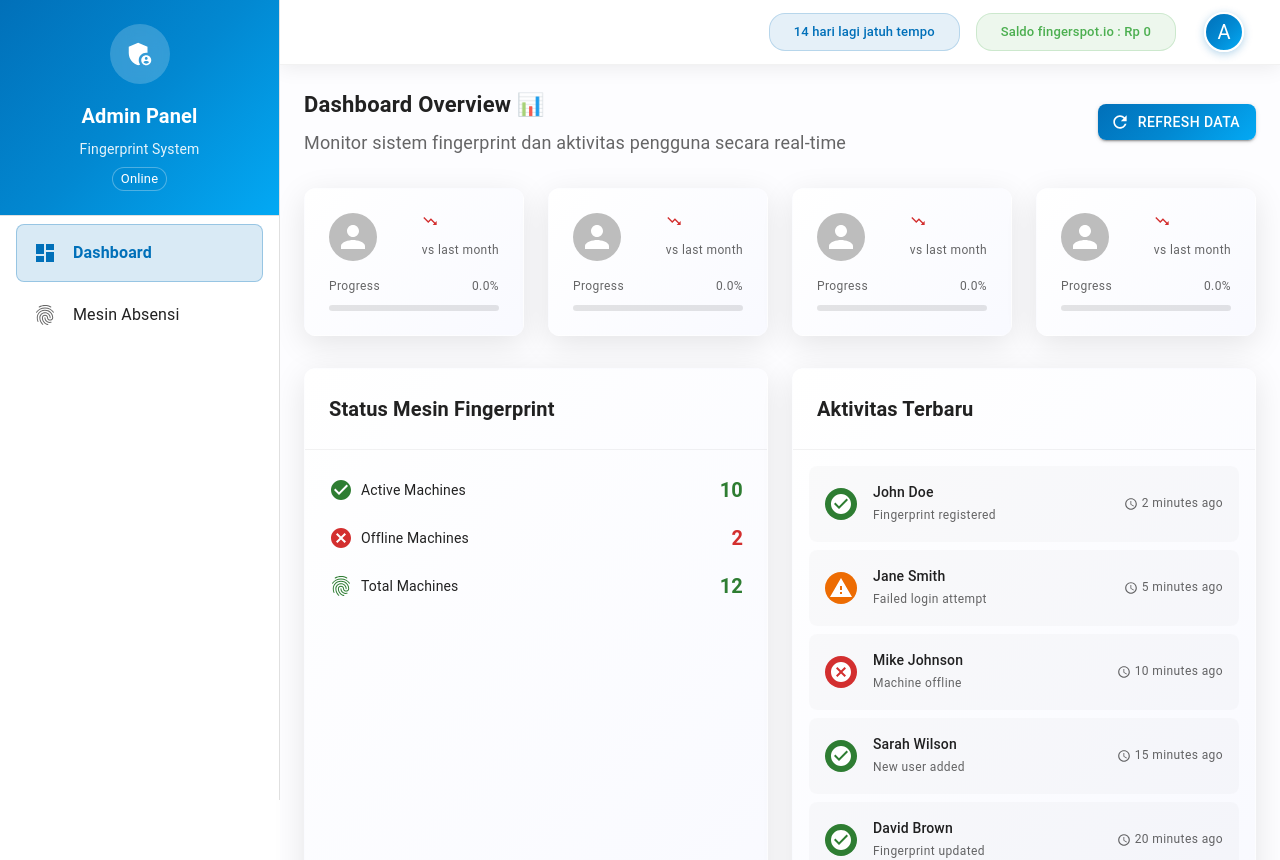
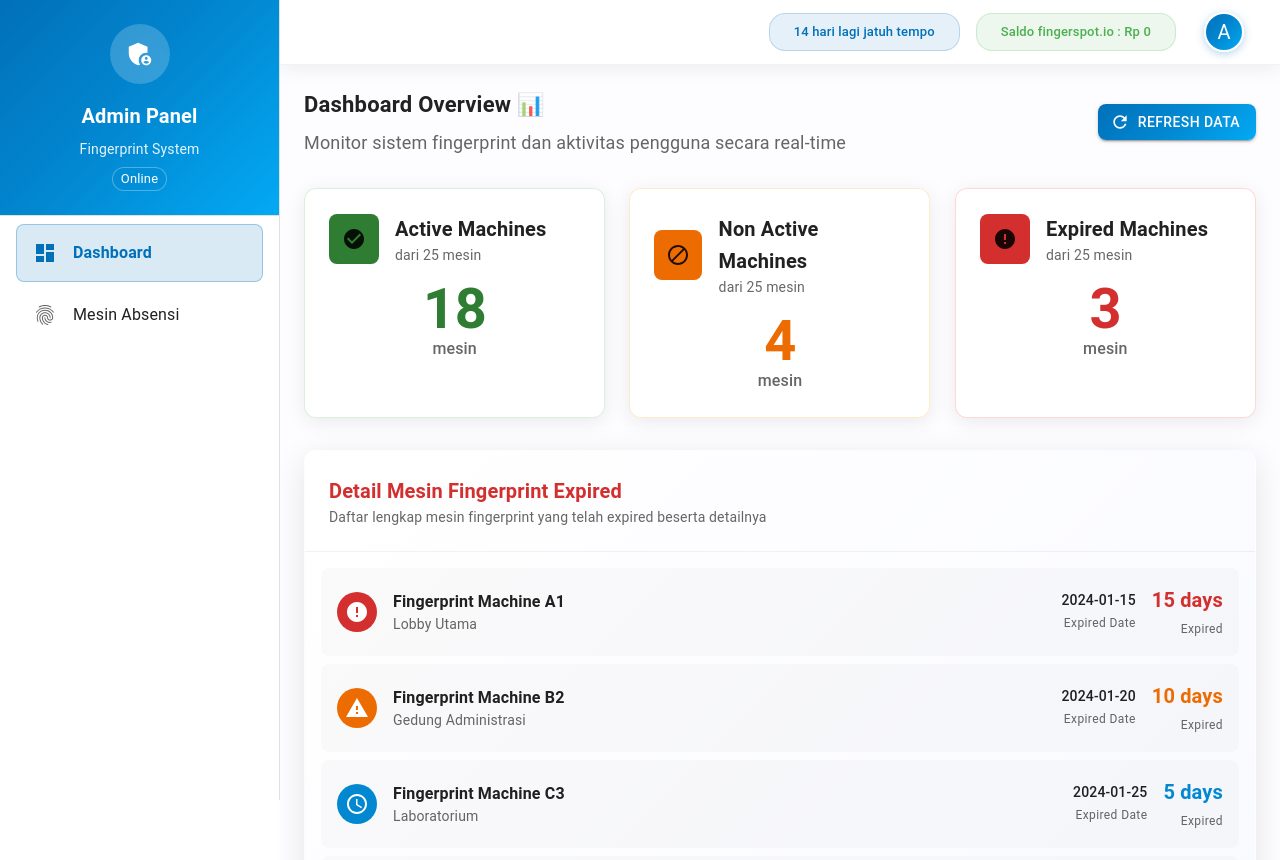
Before and after one commit to faniadifrihandoko1/admin-finger, a Next.js app: page /dashboard in a window 1280 px wide. Shown: the top 860 px of the page. Built offline with nearby package versions, Linux system fonts and the light colour scheme.

Commit message:
feat: add card active , nonactive and expired

```diff
--- a/app/view/(dashboard)/dashboard/index.tsx
+++ b/app/view/(dashboard)/dashboard/index.tsx
@@ -2,13 +2,12 @@
 
 import {
   AccessTime,
+  Block,
   Cancel,
   CheckCircle,
-  Fingerprint,
-  People,
+  Error,
   Refresh,
-  TrendingDown,
-  TrendingUp,
+  Schedule,
   Warning,
 } from "@mui/icons-material";
 import {
@@ -19,20 +18,25 @@ import {
   CardContent,
   Fade,
   Grow,
-  LinearProgress,
   Paper,
   Typography,
 } from "@mui/material";
-import { useState } from "react";
+import React, { useState } from "react";
 
 interface DashboardStats {
-  totalUsers: number;
-  registeredUsers: number;
-  pendingUsers: number;
-  notRegisteredUsers: number;
   totalMachines: number;
   activeMachines: number;
-  offlineMachines: number;
+  nonActiveMachines: number;
+  expiredMachines: number;
+}
+
+interface ExpiredDetail {
+  id: string;
+  machineName: string;
+  location: string;
+  expiredDate: string;
+  daysExpired: number;
+  status: "critical" | "warning" | "info";
 }
 
 interface RecentActivity {
@@ -45,14 +49,54 @@ interface RecentActivity {
 
 export const DashboardView = () => {
   const [stats, _] = useState<DashboardStats>({
-    totalUsers: 156,
-    registeredUsers: 142,
-    pendingUsers: 8,
-    notRegisteredUsers: 6,
-    totalMachines: 12,
-    activeMachines: 10,
-    offlineMachines: 2,
+    totalMachines: 25,
+    activeMachines: 18,
+    nonActiveMachines: 4,
+    expiredMachines: 3,
   });
+
+  const [expiredDetails] = useState<ExpiredDetail[]>([
+    {
+      id: "1",
+      machineName: "Fingerprint Machine A1",
+      location: "Lobby Utama",
+      expiredDate: "2024-01-15",
+      daysExpired: 15,
+      status: "critical",
+    },
+    {
+      id: "2",
+      machineName: "Fingerprint Machine B2",
+      location: "Gedung Administrasi",
+      expiredDate: "2024-01-20",
+      daysExpired: 10,
+      status: "warning",
+    },
+    {
+      id: "3",
+      machineName: "Fingerprint Machine C3",
+      location: "Laboratorium",
+      expiredDate: "2024-01-25",
+      daysExpired: 5,
+      status: "info",
+    },
+    {
+      id: "4",
+      machineName: "Fingerprint Machine D4",
+      location: "Perpustakaan",
+      expiredDate: "2024-01-10",
+      daysExpired: 20,
+      status: "critical",
+    },
+    {
+      id: "5",
+      machineName: "Fingerprint Machine E5",
+      location: "Kantin",
+      expiredDate: "2024-01-28",
+      daysExpired: 2,
+      status: "info",
+    },
+  ]);
 
   const [recentActivities] = useState<RecentActivity[]>([
     {
@@ -118,122 +162,124 @@ export const DashboardView = () => {
     }
   };
 
+  const getExpiredStatusColor = (status: string) => {
+    switch (status) {
+      case "critical":
+        return "error";
+      case "warning":
+        return "warning";
+      case "info":
+        return "info";
+      default:
+        return "default";
+    }
+  };
+
+  const getExpiredStatusIcon = (status: string) => {
+    switch (status) {
+      case "critical":
+        return <Error />;
+      case "warning":
+        return <Warning />;
+      case "info":
+        return <Schedule />;
+      default:
+        return null;
+    }
+  };
+
   const StatCard = ({
     title,
     value,
     total,
     icon: Icon,
     color,
-    trend,
-    trendUp,
     index,
-  }: any) => {
-    const percentage = total > 0 ? (value / total) * 100 : 0;
-
+  }: {
+    title: string;
+    value: number;
+    total: number;
+    icon: React.ComponentType;
+    color: string;
+    index: number;
+  }) => {
     return (
       <Grow in timeout={300 + index * 100}>
         <Card
           sx={{
             height: "100%",
             borderRadius: 3,
-            background:
-              "linear-gradient(135deg, rgba(255,255,255,0.9) 0%, rgba(248,249,255,0.9) 100%)",
+            background: "rgba(255, 255, 255, 0.95)",
             backdropFilter: "blur(10px)",
-            border: "1px solid rgba(255,255,255,0.2)",
-            boxShadow: "0 8px 32px rgba(0,0,0,0.1)",
+            border: `1px solid ${color === 'success' ? 'rgba(76, 175, 80, 0.2)' : color === 'warning' ? 'rgba(255, 152, 0, 0.2)' : 'rgba(244, 67, 54, 0.2)'}`,
+            boxShadow: "0 4px 20px rgba(0, 0, 0, 0.08)",
             transition: "all 0.3s ease",
             "&:hover": {
               transform: "translateY(-4px)",
-              boxShadow: "0 12px 40px rgba(0,0,0,0.15)",
+              boxShadow: "0 8px 30px rgba(0, 0, 0, 0.12)",
             },
           }}
         >
           <CardContent sx={{ p: 3 }}>
+            {/* Icon and Title */}
             <Box
               sx={{
                 display: "flex",
                 alignItems: "center",
-                justifyContent: "space-between",
                 mb: 2,
               }}
             >
-              <Box sx={{ display: "flex", alignItems: "center" }}>
-                <Avatar
+              <Box
                 sx={{
+                  width: 50,
+                  height: 50,
+                  borderRadius: 2,
                   backgroundColor: `${color}.main`,
-                    width: 48,
-                    height: 48,
+                  display: "flex",
+                  alignItems: "center",
+                  justifyContent: "center",
                   mr: 2,
                 }}
               >
                 {Icon && <Icon />}
-                </Avatar>
+              </Box>
               <Box>
                 <Typography
-                    color="textSecondary"
-                    gutterBottom
-                    variant="body2"
-                    fontWeight={500}
+                  variant="h6"
+                  fontWeight="bold"
+                  color="text.primary"
                 >
                   {title}
                 </Typography>
                 <Typography
-                    variant="h4"
+                  variant="body2"
+                  color="text.secondary"
+                >
+                  dari {total} mesin
+                </Typography>
+              </Box>
+            </Box>
+
+            {/* Value */}
+            <Box sx={{ textAlign: "center", mt: 2 }}>
+              <Typography
+                variant="h2"
                 fontWeight="bold"
-                    color="text.primary"
+                color={`${color}.main`}
+                sx={{
+                  fontSize: { xs: '2.5rem', md: '3.5rem' },
+                  lineHeight: 1,
+                }}
               >
                 {value}
               </Typography>
-                </Box>
-              </Box>
-              <Box sx={{ textAlign: "right" }}>
-                <Box sx={{ display: "flex", alignItems: "center", mb: 1 }}>
-                  {trendUp ? (
-                    <TrendingUp
-                      sx={{ fontSize: 16, color: "success.main", mr: 0.5 }}
-                    />
-                  ) : (
-                    <TrendingDown
-                      sx={{ fontSize: 16, color: "error.main", mr: 0.5 }}
-                    />
-                  )}
               <Typography
-                    variant="body2"
-                    color={trendUp ? "success.main" : "error.main"}
-                    fontWeight={600}
+                variant="body1"
+                color="text.secondary"
+                fontWeight={500}
               >
-                    {trend}
+                mesin
               </Typography>
-                </Box>
-                <Typography variant="caption" color="text.secondary">
-                  vs last month
-                </Typography>
-              </Box>
-            </Box>
-            <Box sx={{ mt: 2 }}>
-              <Box
-                sx={{ display: "flex", justifyContent: "space-between", mb: 1 }}
-              >
-                <Typography variant="caption" color="text.secondary">
-                  Progress
-                </Typography>
-                <Typography variant="caption" color="text.secondary">
-                  {percentage.toFixed(1)}%
-                </Typography>
-              </Box>
-              <LinearProgress
-                variant="determinate"
-                value={percentage}
-                sx={{
-                  height: 6,
-                  borderRadius: 3,
-                  backgroundColor: "rgba(0,0,0,0.1)",
-                  "& .MuiLinearProgress-bar": {
-                    backgroundColor: `${color}.main`,
-                    borderRadius: 3,
-                  },
-                }}
-              />
             </Box>
           </CardContent>
         </Card>
@@ -243,40 +289,25 @@ export const DashboardView = () => {
 
   const statsData = [
     {
-      title: "Total Users",
-      value: stats.totalUsers,
-      total: stats.totalUsers,
-      icon: People,
-      color: "primary",
-      trend: "+12%",
-      trendUp: true,
+      title: "Active Machines",
+      value: stats.activeMachines,
+      total: stats.totalMachines,
+      icon: CheckCircle,
+      color: "success",
     },
     {
-      title: "Registered",
-      value: stats.registeredUsers,
-      total: stats.totalUsers,
-      icon: CheckCircle,
-      color: "success",
-      trend: "+8%",
-      trendUp: true,
+      title: "Non Active Machines",
+      value: stats.nonActiveMachines,
+      total: stats.totalMachines,
+      icon: Block,
+      color: "warning",
     },
     {
-      title: "Pending",
-      value: stats.pendingUsers,
-      total: stats.totalUsers,
-      icon: Warning,
-      color: "warning",
-      trend: "-3%",
-      trendUp: false,
-    },
-    {
-      title: "Fingerprint Machines",
-      value: stats.totalMachines,
+      title: "Expired Machines",
+      value: stats.expiredMachines,
       total: stats.totalMachines,
-      icon: Fingerprint,
-      color: "info",
-      trend: "+5%",
-      trendUp: true,
+      icon: Error,
+      color: "error",
     },
   ];
 
@@ -328,27 +359,27 @@ export const DashboardView = () => {
           gridTemplateColumns: {
             xs: "1fr",
             sm: "repeat(2, 1fr)",
-            md: "repeat(4, 1fr)",
+            md: "repeat(3, 1fr)",
           },
           gap: 3,
           mb: 4,
         }}
       >
         {statsData.map((stat, index) => (
-          <StatCard key={stat.title} stat={stat} index={index} />
+          <StatCard
+            key={stat.title}
+            title={stat.title}
+            value={stat.value}
+            total={stat.total}
+            icon={stat.icon}
+            color={stat.color}
+            index={index}
+          />
         ))}
       </Box>
 
-      {/* Machine Status & Recent Activity */}
-      <Box
-        sx={{
-          display: "grid",
-          gridTemplateColumns: { xs: "1fr", lg: "1fr 1fr" },
-          gap: 3,
-        }}
-      >
-        {/* Machine Status */}
-        <Grow in timeout={800}>
+      {/* Detailed Expired Section */}
+      <Grow in timeout={600}>
         <Paper
           sx={{
             borderRadius: 3,
@@ -358,61 +389,78 @@ export const DashboardView = () => {
             backdropFilter: "blur(10px)",
             border: "1px solid rgba(255,255,255,0.2)",
             boxShadow: "0 8px 32px rgba(0,0,0,0.1)",
+            mb: 4,
           }}
         >
           <Box sx={{ p: 3, borderBottom: "1px solid rgba(0,0,0,0.05)" }}>
-              <Typography variant="h6" fontWeight="bold">
-                Status Mesin Fingerprint
+            <Typography variant="h6" fontWeight="bold" color="error.main">
+              Detail Mesin Fingerprint Expired
+            </Typography>
+            <Typography variant="body2" color="text.secondary">
+              Daftar lengkap mesin fingerprint yang telah expired beserta detailnya
             </Typography>
           </Box>
-            <Box sx={{ p: 3 }}>
+          <Box sx={{ p: 2 }}>
+            {expiredDetails.map((item) => (
               <Box
+                key={item.id}
                 sx={{
                   display: "flex",
-                  justifyContent: "space-between",
                   alignItems: "center",
-                  mb: 2,
+                  p: 2,
+                  mb: 1,
+                  borderRadius: 2,
+                  backgroundColor: "rgba(0,0,0,0.02)",
+                  border: `1px solid ${getExpiredStatusColor(item.status)}.main`,
+                  borderOpacity: 0.2,
+                  "&:hover": {
+                    backgroundColor: `${getExpiredStatusColor(item.status)}.light`,
+                    backgroundColorOpacity: 0.04,
+                    transform: "translateY(-1px)",
+                  },
+                  transition: "all 0.2s ease",
                 }}
               >
-                <Box sx={{ display: "flex", alignItems: "center" }}>
-                  <CheckCircle color="success" sx={{ mr: 1 }} />
-                  <Typography variant="body2">Active Machines</Typography>
-                </Box>
-                <Typography variant="h6" fontWeight="bold" color="success.main">
-                  {stats.activeMachines}
+                <Avatar
+                  sx={{
+                    width: 40,
+                    height: 40,
+                    mr: 2,
+                    backgroundColor: `${getExpiredStatusColor(item.status)}.main`,
+                  }}
+                >
+                  {getExpiredStatusIcon(item.status)}
+                </Avatar>
+                <Box sx={{ flex: 1 }}>
+                  <Typography variant="body1" fontWeight={600}>
+                    {item.machineName}
+                  </Typography>
+                  <Typography variant="body2" color="text.secondary">
+                    {item.location}
                   </Typography>
                 </Box>
-              <Box
-                sx={{
-                  display: "flex",
-                  justifyContent: "space-between",
-                  alignItems: "center",
-                  mb: 2,
-                }}
-              >
-                <Box sx={{ display: "flex", alignItems: "center" }}>
-                  <Cancel color="error" sx={{ mr: 1 }} />
-                  <Typography variant="body2">Offline Machines</Typography>
-                </Box>
-                <Typography variant="h6" fontWeight="bold" color="error.main">
-                  {stats.offlineMachines}
+                <Box sx={{ textAlign: "right", mr: 2 }}>
+                  <Typography variant="body2" fontWeight={500}>
+                    {item.expiredDate}
+                  </Typography>
+                  <Typography variant="caption" color="text.secondary">
+                    Expired Date
                   </Typography>
                 </Box>
-              <Box
-                sx={{
-                  display: "flex",
-                  justifyContent: "space-between",
-                  alignItems: "center",
-                }}
+                <Box sx={{ textAlign: "right" }}>
+                  <Typography
+                    variant="h6"
+                    fontWeight="bold"
+                    color={`${getExpiredStatusColor(item.status)}.main`}
                   >
-                <Box sx={{ display: "flex", alignItems: "center" }}>
-                  <Fingerprint color="primary" sx={{ mr: 1 }} />
-                  <Typography variant="body2">Total Machines</Typography>
-                </Box>
-                <Typography variant="h6" fontWeight="bold" color="primary.main">
-                  {stats.totalMachines}
+                    {item.daysExpired} days
+                  </Typography>
+                  <Typography variant="caption" color="text.secondary">
+                    Expired
                   </Typography>
                 </Box>
+              </Box>
+            ))}
           </Box>
         </Paper>
       </Grow>
@@ -484,6 +532,5 @@ export const DashboardView = () => {
           </Paper>
         </Grow>
     </Box>
-    </Box>
   );
 };
```
Lines whose indentation alone changed are shown as unchanged.
